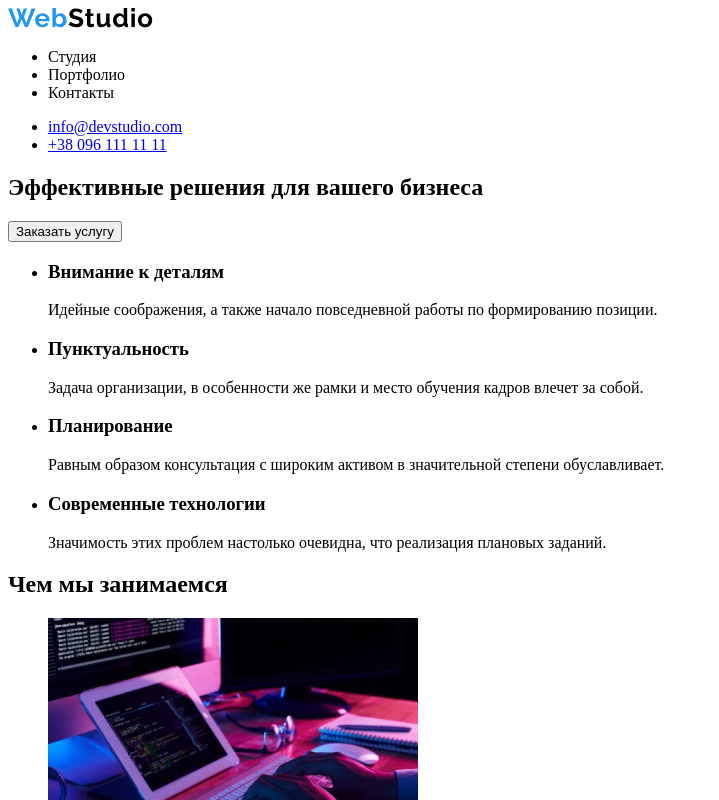
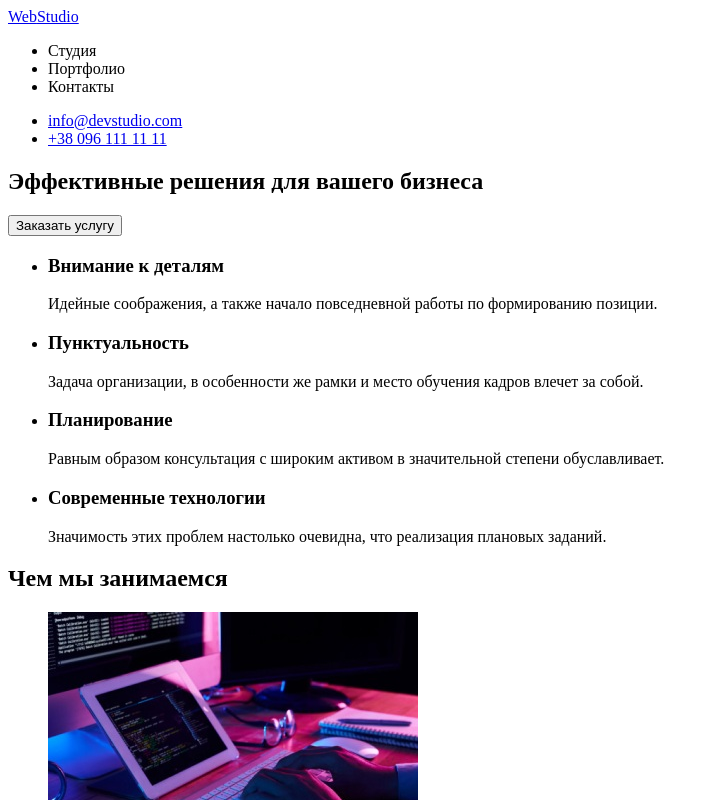
Before and after one commit to enojio/goit-markup-hw-01, a plain HTML site: page index.html in a window 1280 px wide. Shown: the top 800 px of the page, without its empty margins (0-719 px from the left). Drawn offline with Linux system fonts and the light colour scheme.

Commit message:
logo change

```diff
--- a/index.html
+++ b/index.html
@@ -9,7 +9,8 @@
 <body>
     <header>
         <nav>
-            <a href="./index.html"><img src="./images/webstudio.svg" alt="logo"></a>
+            <a lang="en" href="./index.html">Web<span>Studio</span></a>
+            <!-- <a href="./index.html"><img src="./images/webstudio.svg" alt="logo"></a> -->
             <ul>
                 <li><a href=""></a>Студия</li>
                 <li><a href=""></a>Портфолио</li>
@@ -87,7 +88,8 @@
     </main>
     <footer>
         <ul>
-            <li><a href="./index.html"><img src="./images/webstudio.svg" alt="logo"></a></li>
+            <li><a lang="en" href="./index.html">Web<span>Studio</span></a></li>
+            <!-- <li><a href="./index.html"><img src="./images/webstudio.svg" alt="logo"></a></li> -->
             <li><address><a href="https://goo.gl/maps/8ebgqSX6K33a8LGr6">г. Киев, пр-т Леси Украинки, 26</a></address></li>
             <li><a href="mailto:info@devstudio.com">info@devstudio.com</a></li>
             <li><a href="tel:+380961111111">+38 096 111 11 11</a></li>
```
